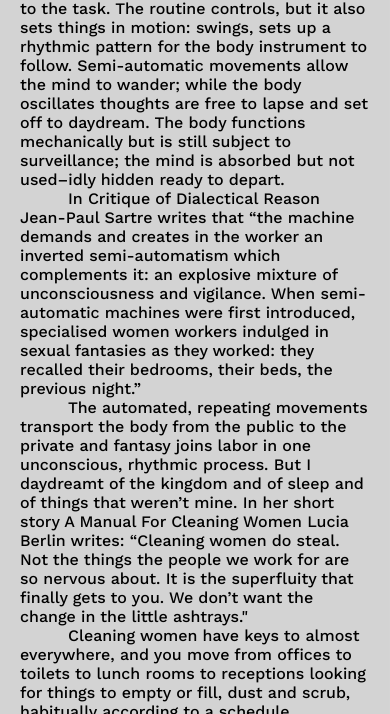
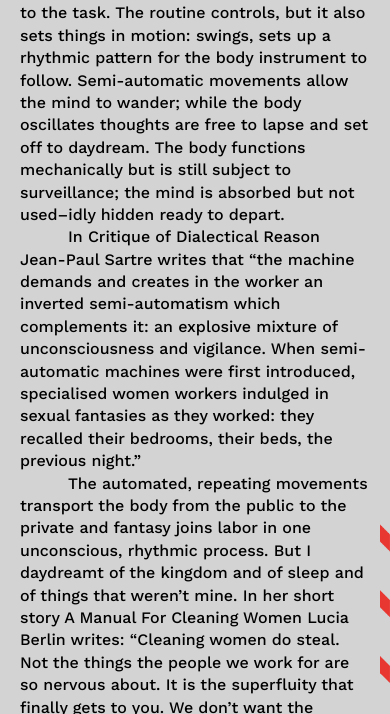
Before and after one commit to annassag/turn, a plain HTML site: page clock-read.html in a window 390 px wide. Shown: the part 130-844 px from the top of the page. Drawn offline with nearby package versions, Linux system fonts and the light colour scheme.

Commit message:
Add files via upload

```diff
--- a/clock-read.html
+++ b/clock-read.html
@@ -37,7 +37,7 @@
 
 
       #bg {
-        background-image: url("clock3.png");
+        background-image: url("clock4.png");
         z-index: -10;
         position: fixed;
         left: 0;
@@ -57,6 +57,7 @@
         font-family: 'Work Sans', sans-serif;
         hyphens: manual;
         padding-bottom: 100px;
+        line-height: 1.4;
 /*        overflow-x: hidden;
 */
 
```
Also changed, not shown: clock4.png (added).
